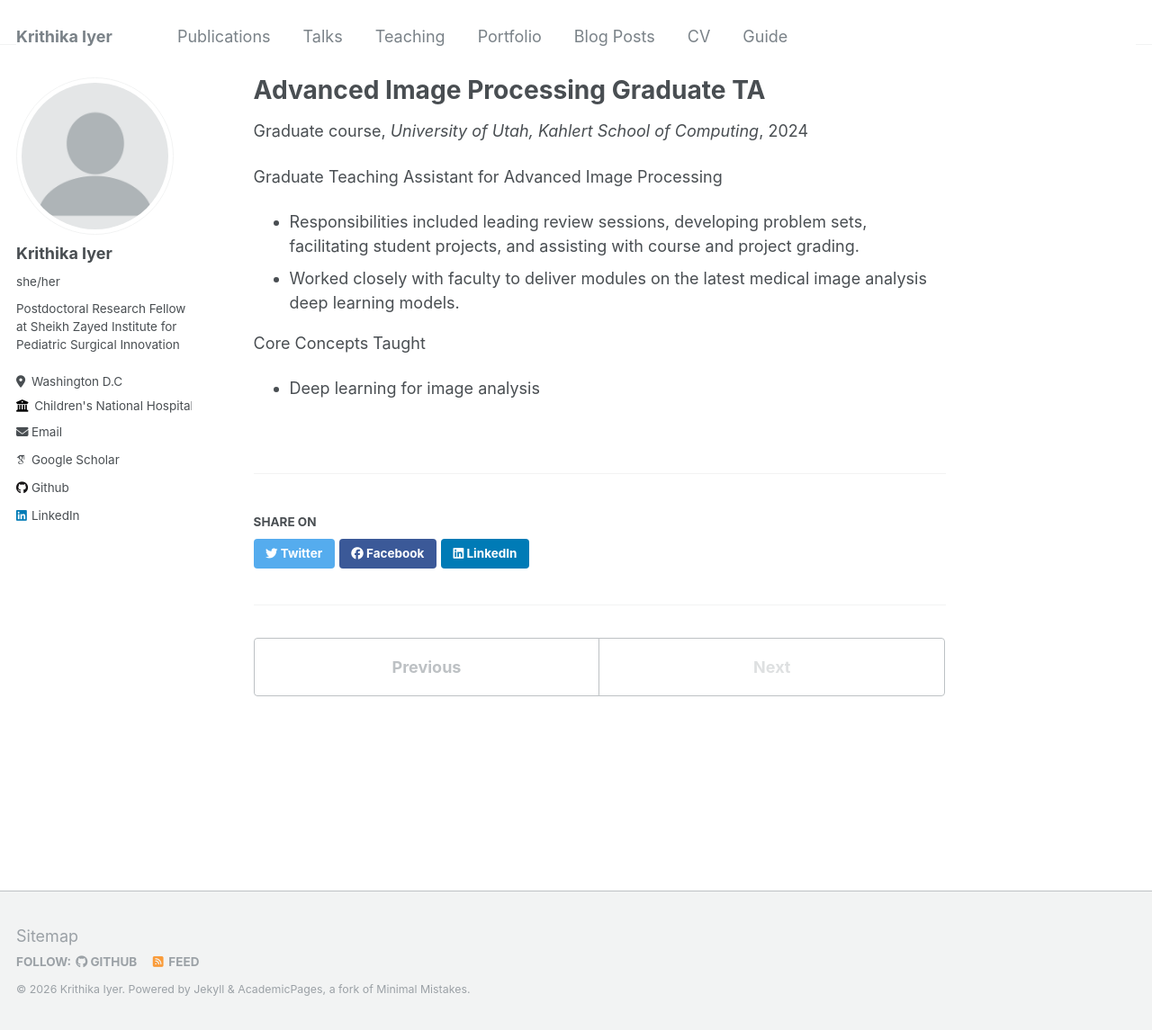
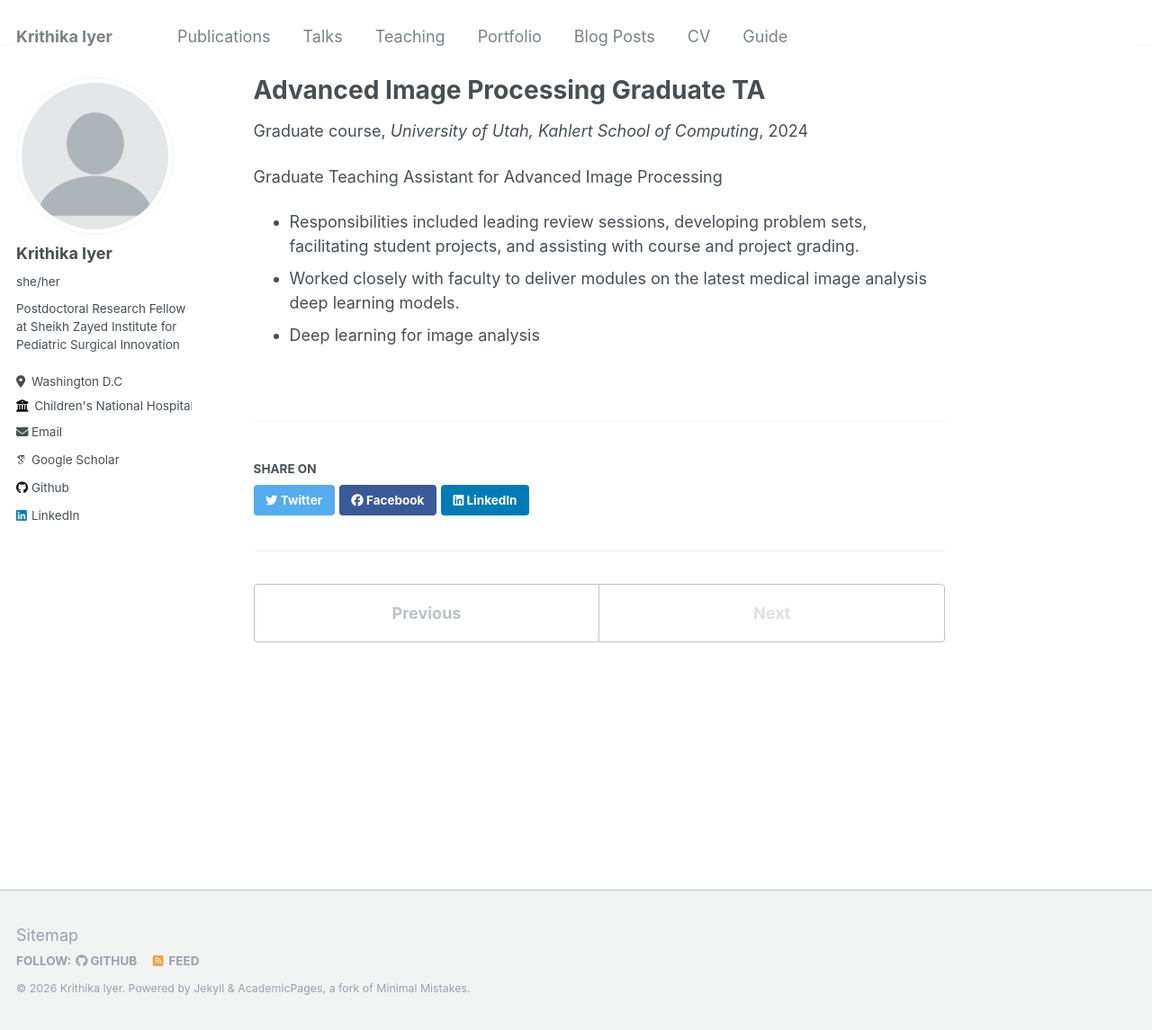
Before and after one commit to iyerkrithika21/iyerkrithika21.github.io, a Jekyll site: the page built from _teaching/2024-spring-adv-img-proc.md, in a window 1280 px wide and 1145 px high. Shown: the whole window at 90% size. Built offline with Jekyll 4.4.1, drawn with Linux system fonts in a browser that asks for light colours; some web fonts are replaced.

Commit message:
Update 2024-spring-adv-img-proc.md

```diff
--- a/_teaching/2024-spring-adv-img-proc.md
+++ b/_teaching/2024-spring-adv-img-proc.md
@@ -11,6 +11,4 @@ location: "Salt Lake City, UT, USA"
 Graduate Teaching Assistant for Advanced Image Processing
 - Responsibilities included leading review sessions, developing problem sets, facilitating student projects, and assisting with course and project grading.
 - Worked closely with faculty to deliver modules on the latest medical image analysis deep learning models.
-
-Core Concepts Taught
 - Deep learning for image analysis
```
